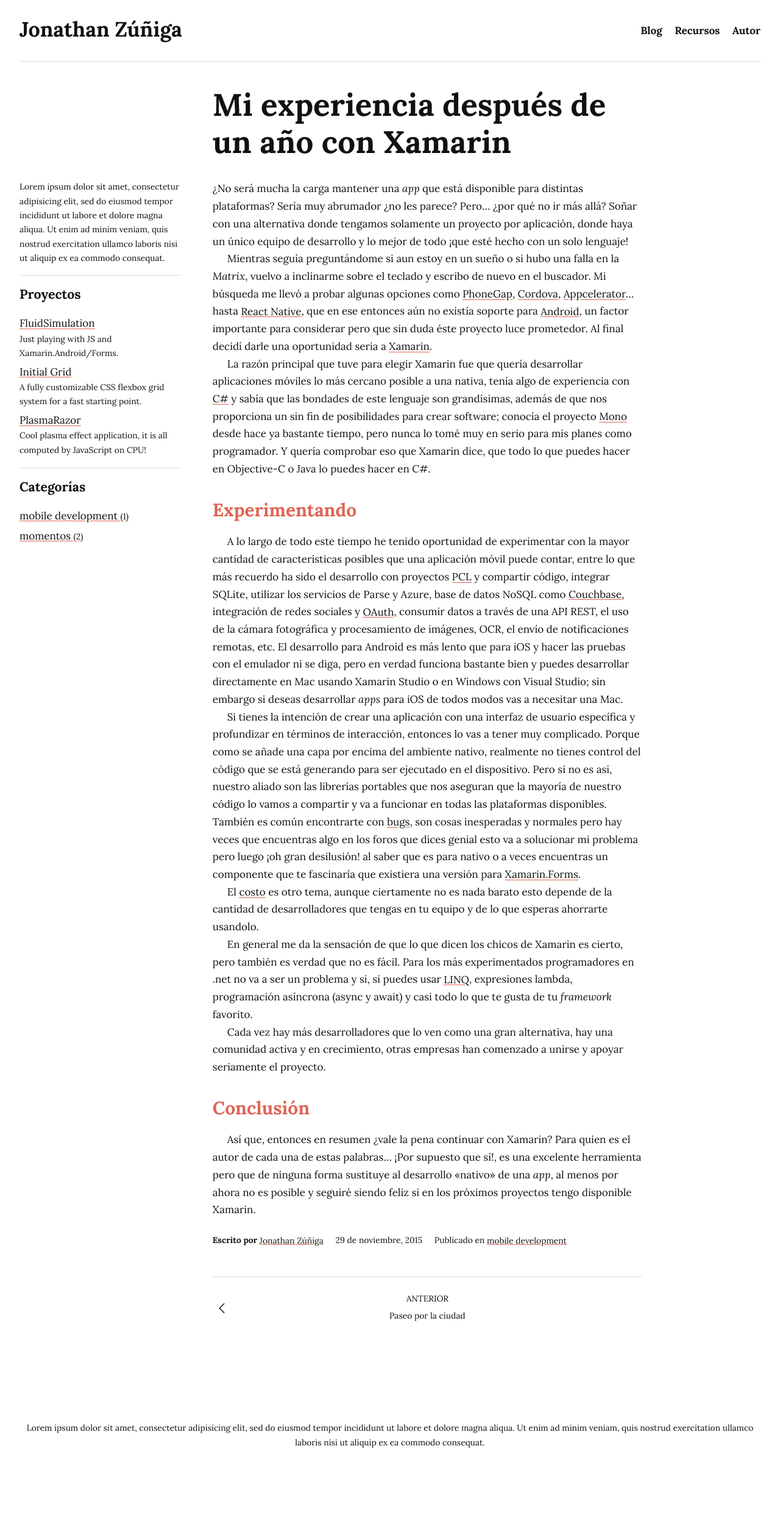
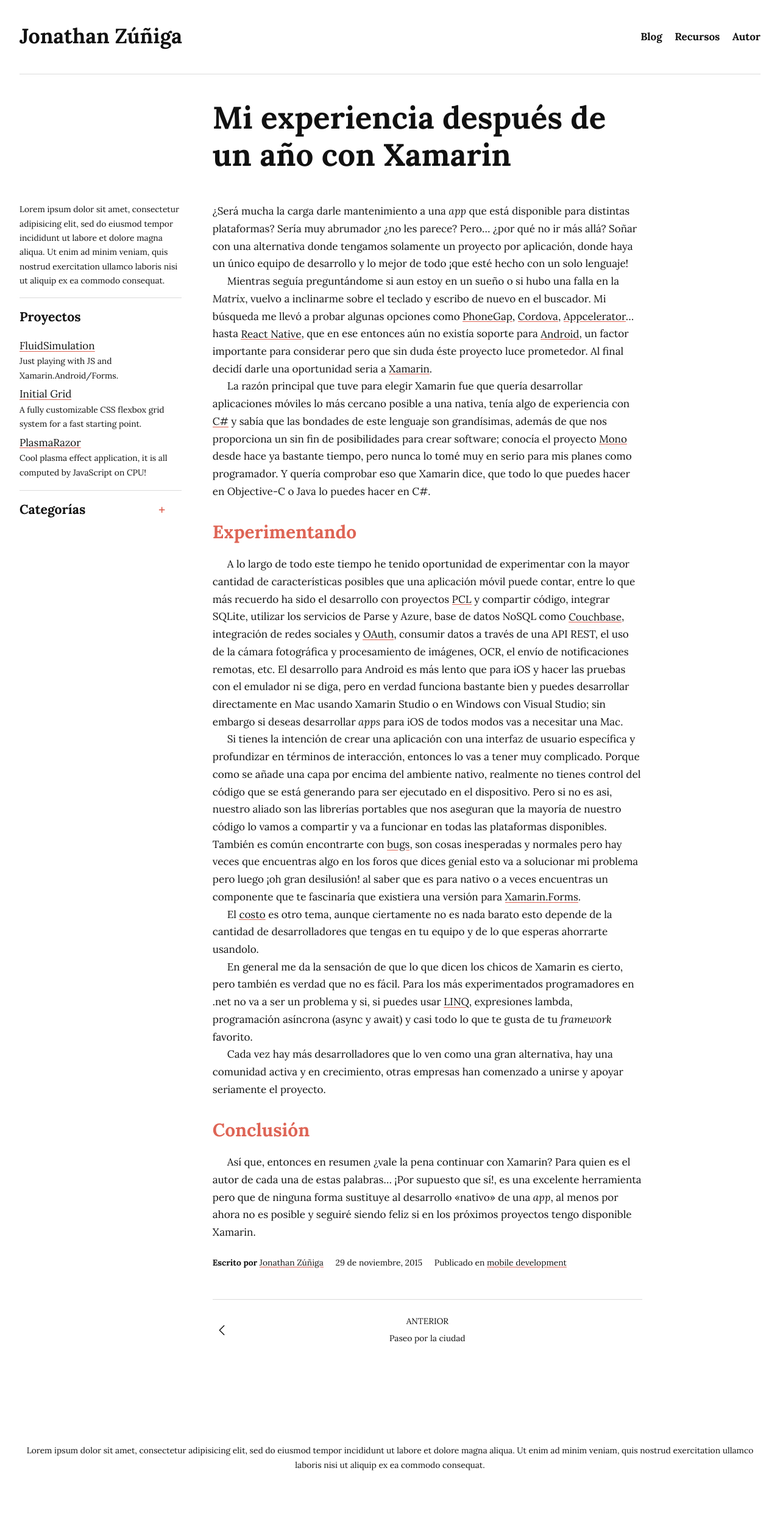
Before and after one commit to jonathanzuniga/jonathanzuniga.github.io, a Jekyll site: the page built from _posts/2015-11-29-mi-experiencia-despues-de-un-a_o-con-xamarin.md, in a window 1280 px wide. Shown: the whole page at 61% size. Built offline with Jekyll 4.4.1, drawn with Linux system fonts in a browser that asks for light colours; nearby versions of some CDN libraries; before the commit the page ends 2458 px from its top, so only the background shows below that.

Commit message:
Actualizar archivo patterns.min.css y cambiar estructura de html.

```diff
--- a/_includes/header.html
+++ b/_includes/header.html
@@ -7,7 +7,9 @@
         		{{ author.first_name }} {{ author.last_name }}
         	</a>
 	    </h2>
-	    <ul class="nav__menu list list--inline">
+	    <input class="collapse__toggle" id="collapse-nav" name="collapse-nav" role="button" type="checkbox">
+	    <label class="collapse__head" for="collapse-nav">Menú</label>
+	    <ul class="nav__menu list collapse__body">
 	        <li class="nav__item {% if page.url == '/' %}active{% endif %}">
 	        	<a href="{{ site.baseurl }}/">
 	        		Blog
--- a/_includes/sidebar.html
+++ b/_includes/sidebar.html
@@ -31,9 +31,12 @@
 
 	<hr>
 
-	<h3 class="h5">Categorías</h3>
+	<div class="collapse">
+		<input class="collapse__toggle" id="collapse-categories" name="collapse-categories" type="checkbox">
 
-	<ul class="list">
+		<label class="h5 collapse__head collapse__head--right-icon" for="collapse-categories" >Categorías</label>
+
+		<ul class="list collapse__body">
 			{% for category in site.categories %}
 				<li>
 					<a href="/blog/category/{{ category[0] | slugify }}">
@@ -42,6 +45,7 @@
 				</li>
 			{% endfor %}
 		</ul>
+	</div>
 </aside>
 
 
--- a/_layouts/default.html
+++ b/_layouts/default.html
@@ -97,7 +97,6 @@
 			</div>
 			{% endcomment %}
 
-		<script src="https://cdnjs.cloudflare.com/ajax/libs/jquery/3.2.1/jquery.min.js"></script>
 		<script src="{{ '/js/lunr.min.js' | prepend: site.baseurl }}"></script>
 		<script src="{{ '/js/search.js' | prepend: site.baseurl }}"></script>
 		<script src="{{ '/js/scripts.js' | prepend: site.baseurl }}"></script>
--- a/_posts/2015-11-29-mi-experiencia-despues-de-un-a_o-con-xamarin.md
+++ b/_posts/2015-11-29-mi-experiencia-despues-de-un-a_o-con-xamarin.md
@@ -8,7 +8,7 @@
 title: 'Mi experiencia después de un año con Xamarin'
 ---
 
-¿No será mucha la carga mantener una *app* que está disponible para distintas plataformas? Sería muy abrumador ¿no les parece? Pero... ¿por qué no ir más allá? Soñar con una alternativa donde tengamos solamente un proyecto por aplicación, donde haya un único equipo de desarrollo y lo mejor de todo ¡que esté hecho con un solo lenguaje!<!-- more -->
+¿Será mucha la carga darle mantenimiento a una *app* que está disponible para distintas plataformas? Sería muy abrumador ¿no les parece? Pero... ¿por qué no ir más allá? Soñar con una alternativa donde tengamos solamente un proyecto por aplicación, donde haya un único equipo de desarrollo y lo mejor de todo ¡que esté hecho con un solo lenguaje!<!-- more -->
 
 Mientras seguía preguntándome si aun estoy en un sueño o si hubo una falla en la *Matrix*, vuelvo a inclinarme sobre el teclado y escribo de nuevo en el buscador. Mi búsqueda me llevó a probar algunas opciones como [PhoneGap][phonegap], [Cordova][cordova], [Appcelerator][appcelerator]… hasta [React Native][react-native], que en ese entonces aún no existía soporte para [Android][android], un factor importante para considerar pero que sin duda éste proyecto luce prometedor. Al final decidí darle una oportunidad seria a [Xamarin][xamarin].
 
--- a/js/scripts.js
+++ /dev/null
@@ -1,189 +0,0 @@
-
-jQuery( document ).ready( function ( $ ) {
-
-	// Navbar collapse
-
-	// $( '#header__toggler-btn' ).click( function () {
-
-	// 	if ( $( '#navbar-collapse' ).hasClass( 'show' ) ) {
-
-	// 		$( '#navbar-collapse' )
-	// 			.css( 'height', 0 )
-	// 			.removeClass( 'show' );
-
-	// 	} else {
-
-	// 		$( '#navbar-collapse' )
-	// 			.css( 'height', $( '#navbar-collapse' )[ 0 ].scrollHeight + 24 )
-	// 			.addClass( 'show' );
-
-	// 	}
-
-	// } );
-
-	// $( '#header__search-form' ).submit( function () {
-
-	// 	let is_form_valid = true;
-
-	// 	// No permitir buscar si el input esta vacio.
-
-	// 	if ( $.trim( $( '#header__search-input' ).val() ).length == 0 )
-	// 		is_form_valid = false;
-
-	// 	return is_form_valid;
-
-	// } );
-
-	// $( '#header__search-btn' ).click( function () {
-
-	// 	let _this = $( this );
-
-	// 	$( '#header__search-input' ).val( '' );
-
-	// 	if ( ! $( '.navbar' ).hasClass( 'active-search' ) ) {
-
-	// 		_this.closest( '.navbar' ).removeClass( 'inactive-search' ).addClass( 'active-search' );
-
-	// 		$( '#header__search-input' ).focus();
-
-	// 	} else {
-
-	// 		_this.closest( '.navbar' ).removeClass( 'active-search' ).addClass( 'inactive-search' );
-
-	// 		$( '#header__search-input' ).blur();
-
-	// 	}
-
-	// } );
-
-	// iscroll
-
-	// iScrollOptions = {
-	// 	click: true,
-	// 	fadeScrollbars: true,
-	// 	interactiveScrollbars: true,
-	// 	mouseWheel: true,
-	// 	probeType: 2,
-	// 	scrollbars: false
-	// };
-
-	// let myScroll1 = null;
-	// // let myScroll2 = null;
-
-	// function startIScroll() {
-
-	// 	if ( $( window ).width() < 1024 ) {
-
-	// 		$( '#sidebar' ).css( 'overflow-y', '' );
-
-	// 		if ( myScroll1 != null ) {
-
-	// 			myScroll1.destroy();
-	// 			myScroll1 = null;
-
-	// 		}
-
-	// 		// $( '#third-col' ).css( 'overflow-y', '' );
-
-	// 		// if ( myScroll2 != null ) {
-
-	// 		// 	myScroll2.scrollTo( 0, 0 );
-	// 		// 	myScroll2.destroy();
-	// 		// 	myScroll2 = null;
-
-	// 		// }
-
-	// 	} else {
-
-	// 		if ( myScroll1 == null ) {
-
-	// 			myScroll1 = new IScroll( '#sidebar', iScrollOptions );
-
-	// 			$( '#sidebar' ).css( 'overflow-y', 'hidden' );
-
-	// 		}
-
-	// 		// if ( myScroll2 == null ) {
-
-	// 		// 	myScroll2 = new IScroll( '#third-col', iScrollOptions );
-
-	// 		// 	$( '#third-col' ).css( 'overflow-y', 'hidden' );
-
-	// 		// }
-
-	// 	}
-
-	// };
-
-	// startIScroll();
-
-	// $( window ).resize( startIScroll );
-
-
-	// Show/hide navbar menu when scroll.
-
-	// let lastScroll = 0;
-
-	// // $( '.header' ).addClass( 'header--full' );
-
-	// $( window ).scroll( function () {
-
-	// 	setTimeout( function () {
-
-	// 		let scroll = $( window ).scrollTop();
-
-	// 		if ( scroll > lastScroll + 8 ) {
-
-	// 			$( '.header' ).addClass( 'header--collapsed' );
-	// 			// $( '.header' ).addClass( 'header--shadow' );
-
-	// 		} else if ( scroll < lastScroll - 8 ) {
-
-	// 			$( '.header' ).removeClass( 'header--collapsed' );
-
-	// 		}
-
-	// 		if ( scroll == 0 ) {
-
-	// 			$( '.header' ).removeClass( 'header--collapsed' );
-	// 			$( '.header' ).removeClass( 'header--shadow' );
-
-	// 		}
-
-	// 		lastScroll = scroll;
-
-	// 	}, 0 );
-
-	// } );
-
-	// // Night mode.
-
-	// function toggleNightMode( el ) {
-
-	// 	if ( $( el ).is( ':checked' ) ) {
-
-	// 		localStorage.removeItem( 'nightMode' )
-
-	// 		$( 'html' ).removeClass( 'night' )
-
-	// 	} else {
-
-	// 		localStorage.setItem( 'nightMode', true )
-
-	// 		$( 'html' ).addClass( 'night' )
-
-	// 		document.getElementById( 'sw-night-mode' ).checked = false
-
-	// 	}
-
-	// }
-
-	// toggleNightMode( $( '#sw-night-mode' ) )
-
-	// $( '#sw-night-mode' ).change( function () {
-
-	// 	toggleNightMode( $( this ) )
-
-	// } )
-
-} )
```
Also changed, not shown: css/main.scss (line endings or trailing spaces), css/patterns.min.css. Lines whose indentation alone changed are shown as unchanged.
